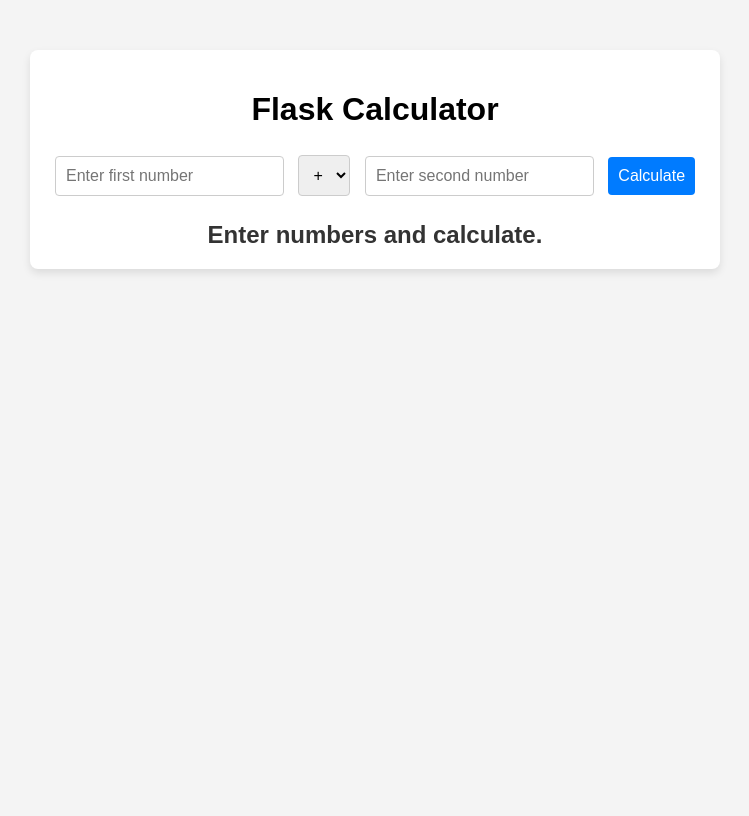
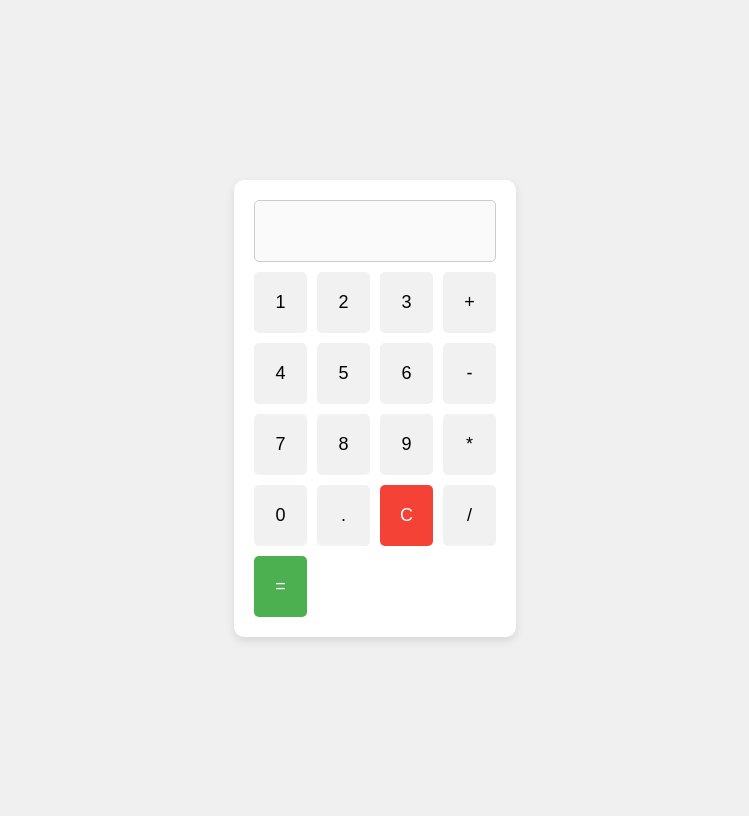
Before and after one commit to lzwu77a/lzwu77a.github.io, a Flask app: page / in a window 1280 px wide. Shown: the whole page, without its empty margins (265-1014 px from the left). Run offline with Flask 3, Linux system fonts and the light colour scheme.

Commit message:
Update index.html

```diff
--- a/flasky-app-repo/templates/index.html
+++ b/flasky-app-repo/templates/index.html
@@ -2,44 +2,88 @@
 <html lang="en">
 <head>
     <meta charset="UTF-8">
-    <title>Simple Flask Calculator</title>
+    <meta name="viewport" content="width=device-width, initial-scale=1.0">
+    <title>Flask Calculator</title>
     <style>
-        /* Basic inline styling for simplicity */
-        body { font-family: Arial, sans-serif; text-align: center; margin-top: 50px; background-color: #f4f4f4; }
-        .calculator { background: white; padding: 20px; border-radius: 8px; box-shadow: 0 4px 8px rgba(0,0,0,0.1); display: inline-block; }
-        input[type="number"], select, button { padding: 10px; margin: 5px; border-radius: 4px; border: 1px solid #ccc; font-size: 16px; }
-        .result { margin-top: 20px; font-size: 24px; color: #333; font-weight: bold; }
-        button { background-color: #007bff; color: white; cursor: pointer; border: none; }
-        button:hover { background-color: #0056b3; }
+        body {
+            font-family: Arial, sans-serif;
+            display: flex;
+            justify-content: center;
+            align-items: center;
+            height: 100vh;
+            background-color: #f0f0f0;
+        }
+        .calculator {
+            background-color: #fff;
+            padding: 20px;
+            border-radius: 10px;
+            box-shadow: 0 4px 10px rgba(0, 0, 0, 0.1);
+        }
+        .display {
+            width: 220px;
+            height: 40px;
+            text-align: right;
+            padding: 10px;
+            margin-bottom: 10px;
+            font-size: 24px;
+            border: 1px solid #ccc;
+            border-radius: 5px;
+        }
+        .buttons {
+            display: grid;
+            grid-template-columns: repeat(4, 1fr);
+            gap: 10px;
+        }
+        .button {
+            padding: 20px;
+            font-size: 18px;
+            background-color: #f1f1f1;
+            border: none;
+            border-radius: 5px;
+            cursor: pointer;
+            transition: background-color 0.3s ease;
+        }
+        .button:hover {
+            background-color: #ddd;
+        }
+        .equal {
+            background-color: #4CAF50;
+            color: white;
+        }
+        .clear {
+            background-color: #f44336;
+            color: white;
+        }
     </style>
 </head>
 <body>
     <div class="calculator">
-        <h1>Flask Calculator</h1>
+        <form method="POST">
+            <input type="text" name="expression" class="display" value="{{ result }}" disabled>
+            <div class="buttons">
+                <button type="submit" name="expression" value="1" class="button">1</button>
+                <button type="submit" name="expression" value="2" class="button">2</button>
+                <button type="submit" name="expression" value="3" class="button">3</button>
+                <button type="submit" name="expression" value="+" class="button">+</button>
 
-        <form method="POST" action="/">
+                <button type="submit" name="expression" value="4" class="button">4</button>
+                <button type="submit" name="expression" value="5" class="button">5</button>
+                <button type="submit" name="expression" value="6" class="button">6</button>
+                <button type="submit" name="expression" value="-" class="button">-</button>
 
-            <input type="number" step="any" name="num1" placeholder="Enter first number" required>
+                <button type="submit" name="expression" value="7" class="button">7</button>
+                <button type="submit" name="expression" value="8" class="button">8</button>
+                <button type="submit" name="expression" value="9" class="button">9</button>
+                <button type="submit" name="expression" value="*" class="button">*</button>
 
-            <select name="operation" required>
-                <option value="add">+</option>
-                <option value="subtract">-</option>
-                <option value="multiply">×</option>
-                <option value="divide">÷</option>
-            </select>
+                <button type="submit" name="expression" value="0" class="button">0</button>
+                <button type="submit" name="expression" value="." class="button">.</button>
+                <button type="submit" name="expression" value="C" class="button clear">C</button>
+                <button type="submit" name="expression" value="/" class="button">/</button>
 
-            <input type="number" step="any" name="num2" placeholder="Enter second number" required>
-
-            <button type="submit">Calculate</button>
+                <button type="submit" name="expression" value="=" class="button equal">=</button>
+            </div>
         </form>
-
-        <div class="result">
-            {% if result is defined and result != '' %}
-                Result: {{ result }}
-            {% else %}
-                Enter numbers and calculate.
-            {% endif %}
-        </div>
     </div>
 </body>
 </html>
```
